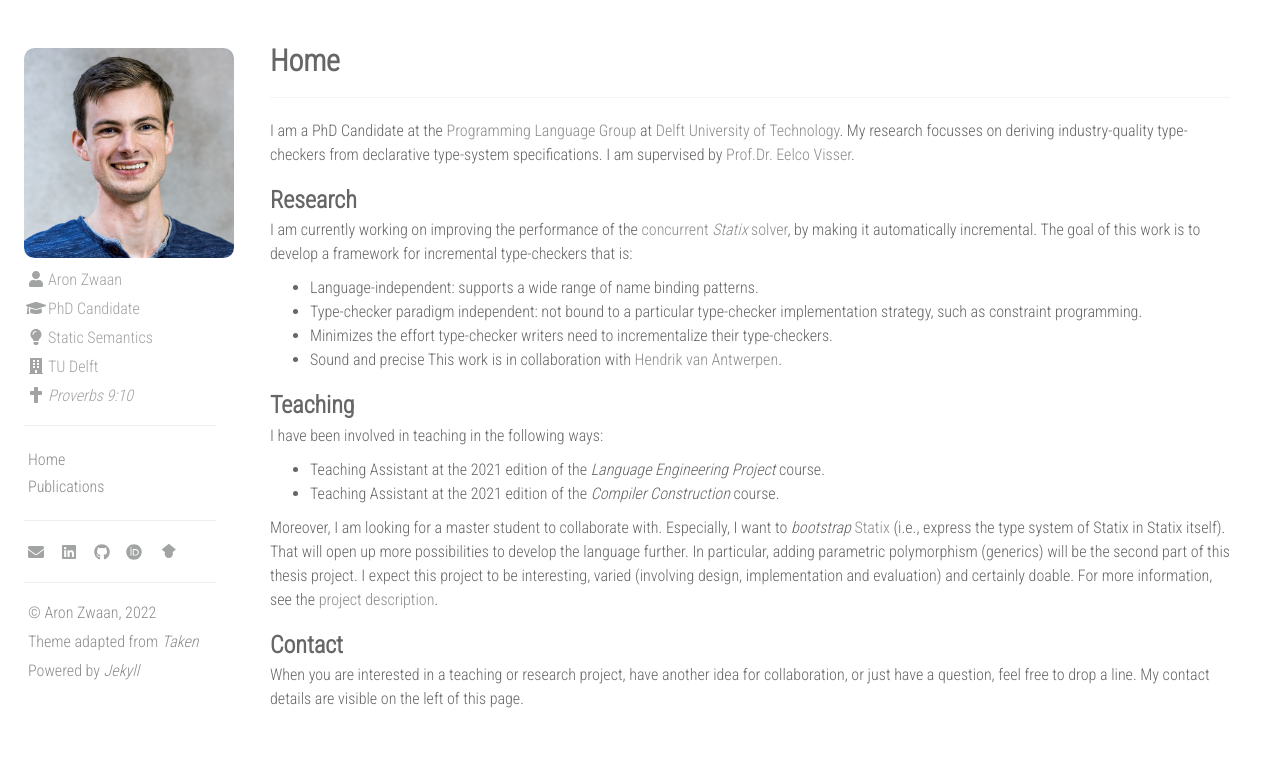
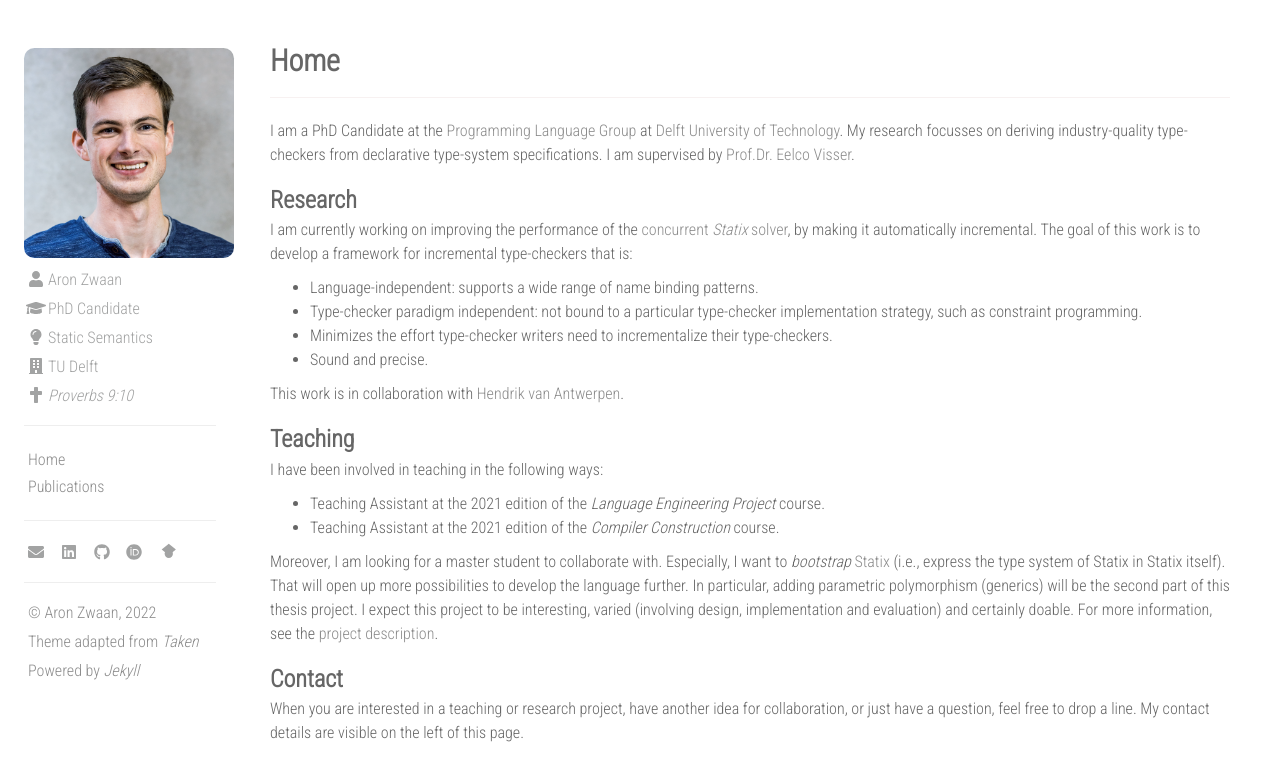
Before and after one commit to aronzwaan/aronzwaan.github.io, a Jekyll site: the page built from index.md, in a window 1280 px wide. Shown: the top 781 px of the page. Built offline with Jekyll 4.4.1, drawn with Linux system fonts in a browser that asks for light colours; nearby versions of some CDN libraries.

Commit message:
Fix last bullet point

```diff
--- a/index.md
+++ b/index.md
@@ -18,7 +18,8 @@ The goal of this work is to develop a framework for incremental type-checkers th
 - Type-checker paradigm independent: not bound to a particular type-checker
   implementation strategy, such as constraint programming.
 - Minimizes the effort type-checker writers need to incrementalize their type-checkers.
-- Sound and precise
+- Sound and precise.
+
 This work is in collaboration with [Hendrik van Antwerpen](https://hendrik.van-antwerpen.net).
 
 ### Teaching
```
